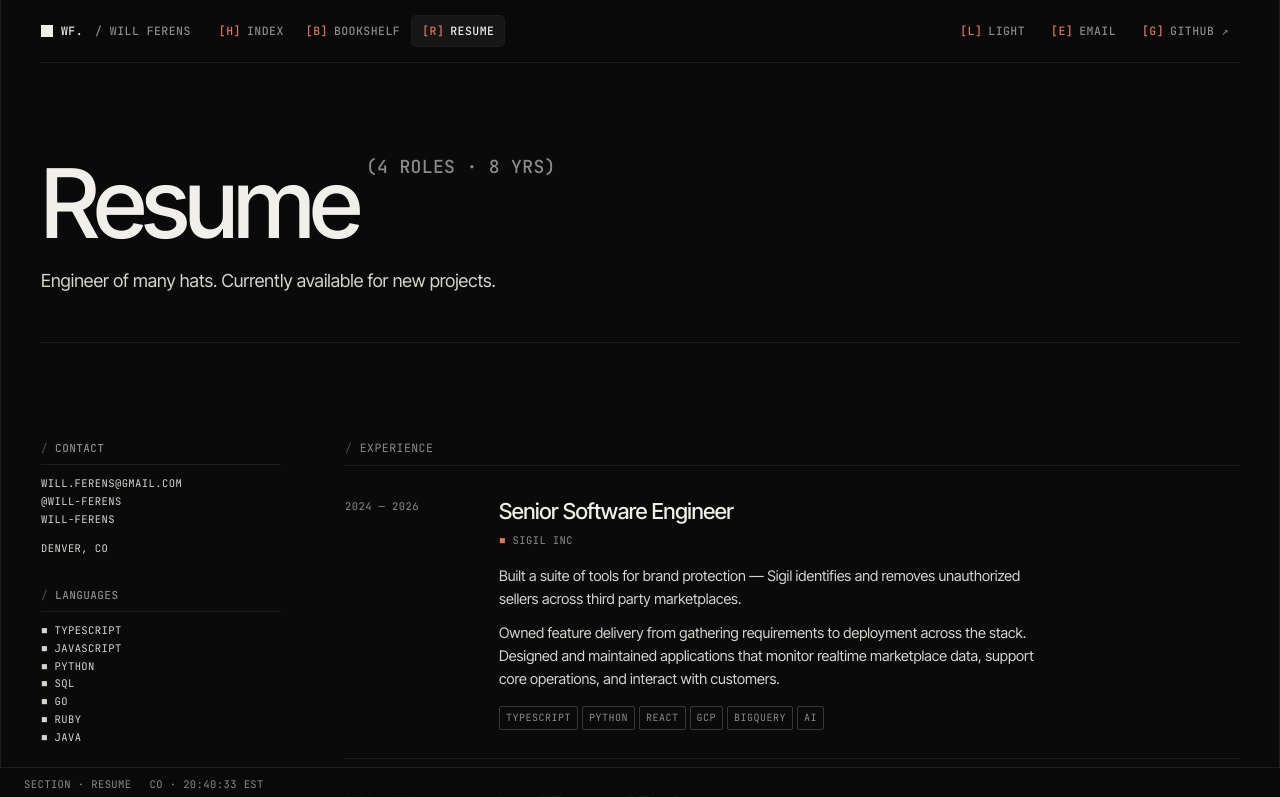
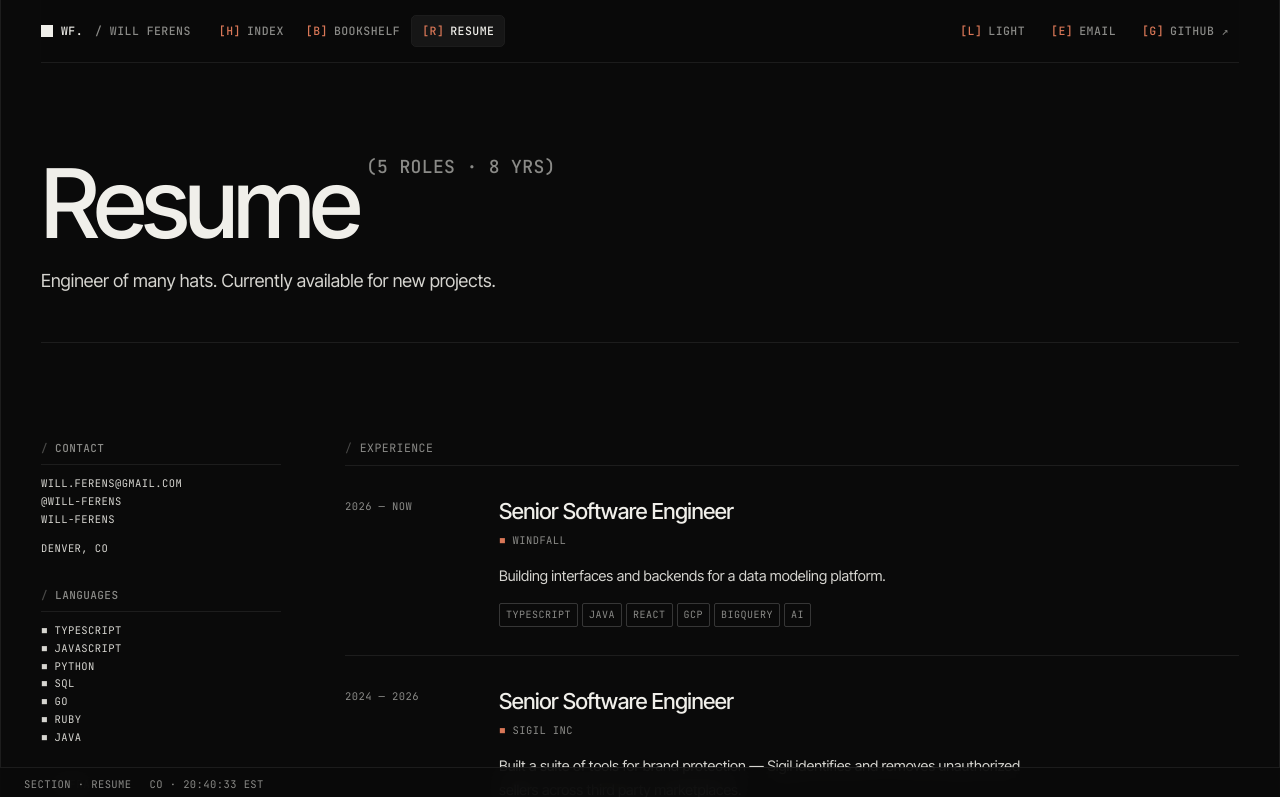
Before and after one commit to will-ferens/portfolio-blog, a Next.js app: page /resume in a window 1280 px wide. Shown: the top 797 px of the page. Built offline with nearby package versions, Linux system fonts and the light colour scheme.

Commit message:
updated resume

```diff
--- a/src/components/home/Hero.tsx
+++ b/src/components/home/Hero.tsx
@@ -12,11 +12,6 @@ export function Hero() {
       </div>
 
       <div className="metadata">
-        <div className="group-label">/ METADATA</div>
-        <div className="metadata-row">
-          <span className="k">Status</span>
-          <span className="v status">{PROFILE.status}</span>
-        </div>
         <div className="metadata-row">
           <span className="k">Current</span>
           <span className="v">{PROFILE.current}</span>
--- a/src/lib/content.ts
+++ b/src/lib/content.ts
@@ -27,8 +27,8 @@ export type EducationEntry = {
 export const PROFILE = {
   name: 'Will Ferens',
   initials: 'WF',
-  taglinePrefix: 'Software engineer in Denver, writing about ',
-  taglineAccent: 'work, life, and the things that fall in-between.',
+  taglinePrefix: 'Software engineer in Denver',
+  taglineAccent: '',
   location: 'Denver, CO',
   email: 'will.ferens@gmail.com',
   github: '@will-ferens',
@@ -36,12 +36,21 @@ export const PROFILE = {
   linkedin: 'will-ferens',
   linkedinUrl: 'https://www.linkedin.com/in/will-ferens/',
   status: 'Available',
-  current: 'Independent · contract work',
+  current: 'Senior Engineer · Windfall',
 }
 
 
 
 export const EXPERIENCE: ExpEntry[] = [
+  {
+    range: '2026 — Now',
+    role: 'Senior Software Engineer',
+    org: 'Windfall',
+    body: [
+      'Building interfaces and backends for a data modeling platform.',
+    ],
+    stack: ['TYPESCRIPT', 'JAVA', 'REACT', 'GCP', 'BIGQUERY', 'AI'],
+  },
   {
     range: '2024 — 2026',
     role: 'Senior Software Engineer',
```
